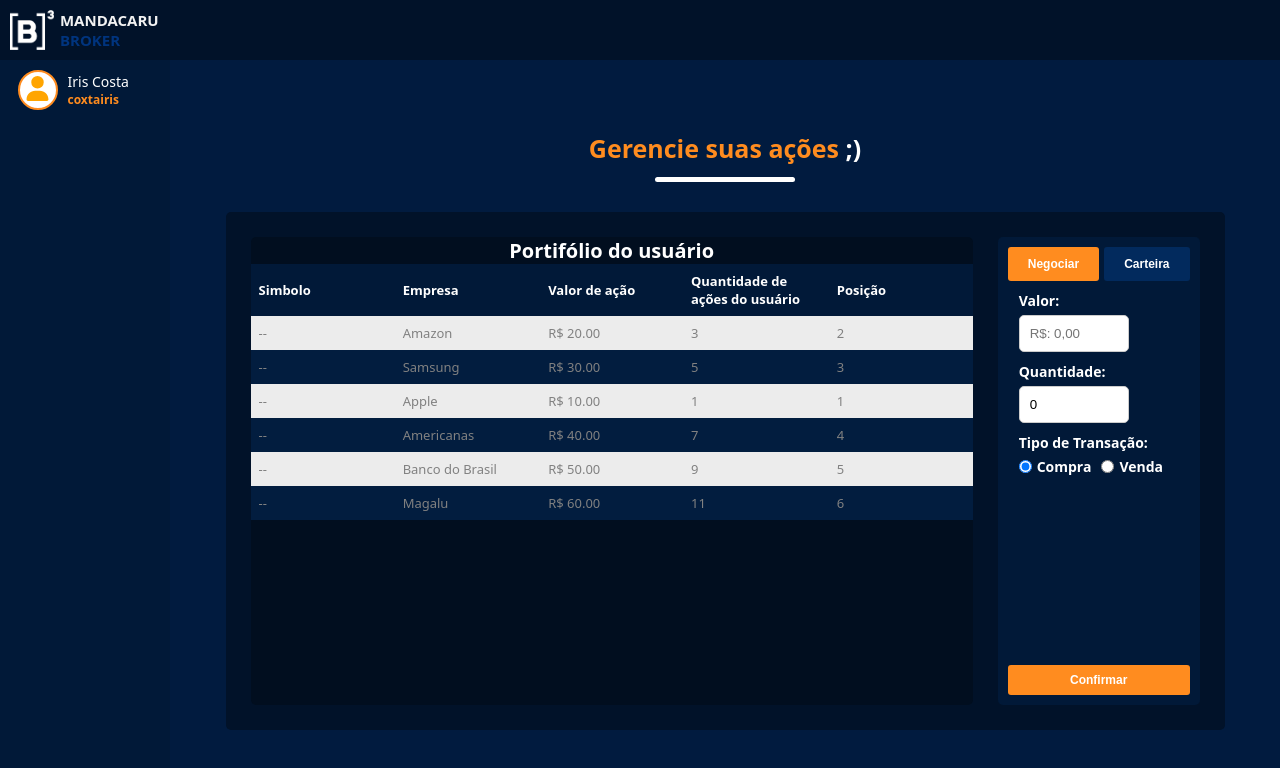
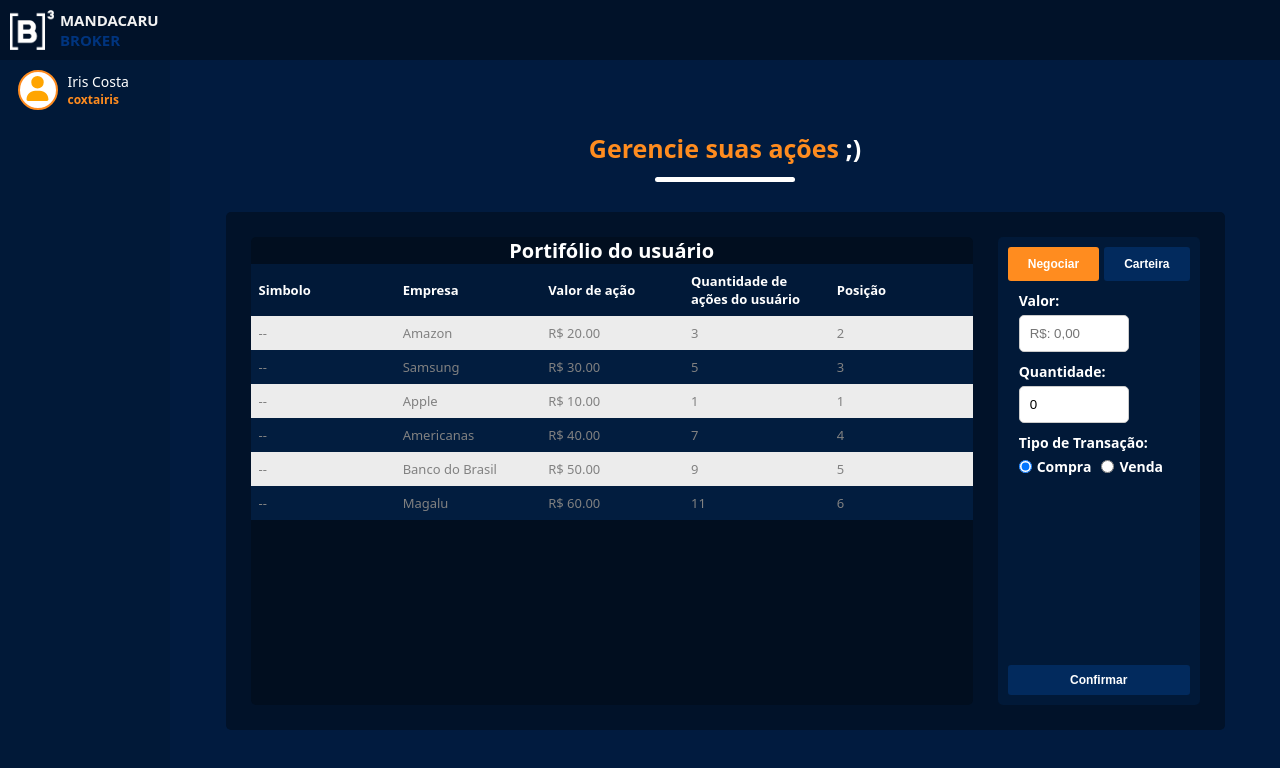
Before and after one commit to izaiasmachado/mandacarubroker-front, a Next.js app: page /dashboard in a window 1280 px wide. Shown: the top 768 px of the page. Built offline with nearby package versions, Linux system fonts and the light colour scheme.

Commit message:
:lipstick: fix: button confirmar bg color

```diff
--- a/src/components/MainContainer/Main/RightConteiner/Carteira/index.js
+++ b/src/components/MainContainer/Main/RightConteiner/Carteira/index.js
@@ -69,7 +69,7 @@ const Carteira = () => {
             </S.RadioWrapper>
           </S.InputWrapper>
         </S.FormContent>
-        <Button text="Confirmar" width={"100%"} height={"30px"} clicked="false" />
+        <Button text="Confirmar" width={"100%"} height={"30px"} clicked={false} />
       </form>
     </S.Container>
   );
--- a/src/components/MainContainer/Main/RightConteiner/Negociar/index.js
+++ b/src/components/MainContainer/Main/RightConteiner/Negociar/index.js
@@ -76,7 +76,7 @@ const Negociar = () => {
             </S.RadioWrapper>
           </S.InputWrapper>
         </S.FormContent>
-        <Button text="Confirmar" width={"100%"} height={"30px"} clicked="false" />
+        <Button text="Confirmar" width={"100%"} height={"30px"} clicked={false} />
       </form>
     </S.Container>
   );
```
